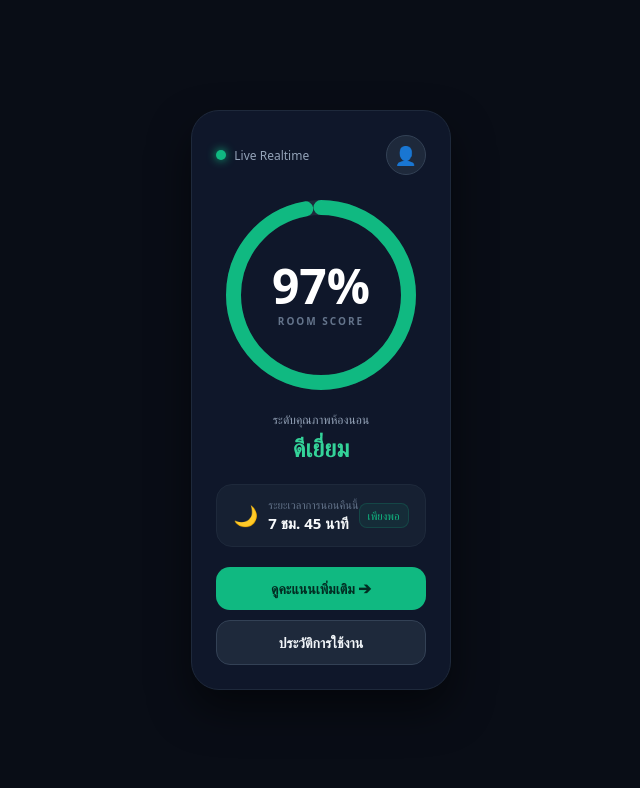
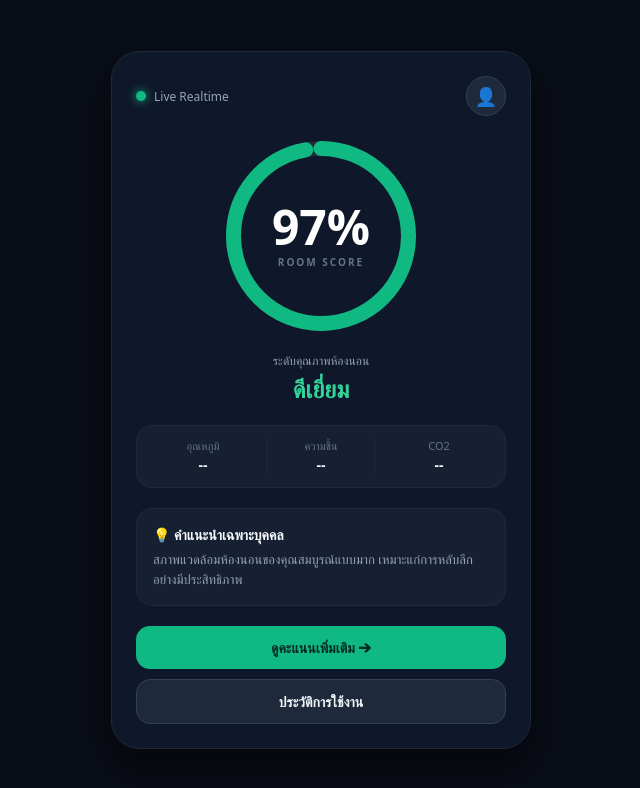
Before and after one commit to paradisesui/comflyyy, a Next.js app: page / in a window 1280 px wide. Shown: the top 788 px of the page, without its empty margins (319-959 px from the left). Built offline with nearby package versions, Linux system fonts and the light colour scheme; no server answers; the database is empty.

Commit message:
connect real-time firebase data to all pages

```diff
--- a/app/page.tsx
+++ b/app/page.tsx
@@ -8,15 +8,18 @@ import { ref, query, limitToLast, onValue } from 'firebase/database';
 interface SensorData {
   co2: number;
   humidity: number;
+  lux: number;
+  pm10: number;
+  pm1_0: number;
+  pm2_5: number;
+  sound: number;
   temperature: number;
+  timestamp: number;
 }
 
 export default function Home() {
   const [sensor, setSensor] = useState<SensorData | null>(null);
   const [loading, setLoading] = useState<boolean>(true);
-
-  // ข้อมูลสมมติชั่วโมงการนอน (หรือดึงจาก Database)
-  const sleepHours = "7 ชม. 45 นาที";
 
   useEffect(() => {
     try {
@@ -36,12 +39,15 @@ export default function Home() {
     }
   }, []);
 
+  // คำนวณ Room Score จากค่าสด
   const calculateScore = (data: SensorData | null) => {
     if (!data) return 97;
     let score = 100;
-    if (data.temperature > 25) score -= (data.temperature - 25) * 2;
+    if (data.temperature > 25) score -= Math.round((data.temperature - 25) * 2);
     if (data.co2 > 800) score -= 10;
-    return Math.max(0, Math.min(100, Math.round(score)));
+    if (data.pm2_5 > 15) score -= 10;
+    if (data.sound > 1000) score -= 5;
+    return Math.max(0, Math.min(100, score));
   };
 
   const score = calculateScore(sensor);
@@ -84,7 +90,6 @@ export default function Home() {
               {loading ? 'กำลังเชื่อมต่อ...' : 'Live Realtime'}
             </span>
           </div>
-          {/* ลิงก์ไปยังหน้า Account */}
           <Link href="/account" style={{
             width: '40px',
             height: '40px',
@@ -101,14 +106,14 @@ export default function Home() {
           </Link>
         </header>
 
-        {/* Circular Gauge Score */}
+        {/* Circular Score */}
         <section style={{ display: 'flex', flexDirection: 'column', alignItems: 'center', gap: '12px' }}>
           <div style={{ position: 'relative', width: '200px', height: '200px', display: 'flex', alignItems: 'center', justifyContent: 'center' }}>
             <svg transform="rotate(-90)" width="200" height="200" viewBox="0 0 160 160">
               <circle cx="80" cy="80" r="70" stroke="#1e293b" strokeWidth="12" fill="transparent" />
               <circle
                 cx="80" cy="80" r="70"
-                stroke="#10b981"
+                stroke={score >= 80 ? '#10b981' : score >= 60 ? '#f59e0b' : '#ef4444'}
                 strokeWidth="12"
                 fill="transparent"
                 strokeDasharray="440"
@@ -125,34 +130,13 @@ export default function Home() {
 
           <div style={{ textAlign: 'center' }}>
             <span style={{ fontSize: '12px', color: '#94a3b8' }}>ระดับคุณภาพห้องนอน</span>
-            <h2 style={{ fontSize: '24px', color: '#34d399', fontWeight: '700', margin: '2px 0 0 0' }}>ดีเยี่ยม</h2>
+            <h2 style={{ fontSize: '24px', color: score >= 80 ? '#34d399' : '#f59e0b', fontWeight: '700', margin: '2px 0 0 0' }}>
+              {score >= 80 ? 'ดีเยี่ยม' : score >= 60 ? 'ปานกลาง' : 'ควรปรับปรุง'}
+            </h2>
           </div>
         </section>
 
-        {/* 🛏️ เพิ่มแถบแสดงชั่วโมงการนอน */}
-        <div style={{
-          backgroundColor: '#162032',
-          padding: '12px 16px',
-          borderRadius: '16px',
-          border: '1px solid #1e293b',
-          display: 'flex',
-          justifyContent: 'space-between',
-          alignItems: 'center'
-        }}>
-          <div style={{ display: 'flex', alignItems: 'center', gap: '10px' }}>
-            <span style={{ fontSize: '20px' }}>🌙</span>
-            <div>
-              <span style={{ fontSize: '11px', color: '#64748b', display: 'block' }}>ระยะเวลาการนอนคืนนี้</span>
-              <span style={{ fontSize: '15px', fontWeight: '700', color: '#f8fafc' }}>{sleepHours}</span>
-            </div>
-          </div>
-          <span style={{ fontSize: '11px', color: '#10b981', backgroundColor: '#10b98115', padding: '4px 8px', borderRadius: '8px', border: '1px solid #10b98130' }}>
-            เพียงพอ
-          </span>
-        </div>
-
-        {/* Realtime Sensors Pill Grid */}
-        {sensor && (
+        {/* Realtime Sensors Preview Grid */}
         <div style={{
           display: 'grid',
           gridTemplateColumns: '1fr 1fr 1fr',
@@ -164,20 +148,44 @@ export default function Home() {
         }}>
           <div style={{ textAlign: 'center' }}>
             <span style={{ fontSize: '11px', color: '#64748b', display: 'block' }}>อุณหภูมิ</span>
-              <span style={{ fontSize: '14px', fontWeight: '700', color: '#f1f5f9' }}>{sensor.temperature?.toFixed(1)}°C</span>
+            <span style={{ fontSize: '14px', fontWeight: '700', color: '#f1f5f9' }}>
+              {sensor ? `${sensor.temperature?.toFixed(1)}°C` : '--'}
+            </span>
           </div>
           <div style={{ textAlign: 'center', borderLeft: '1px solid #1e293b', borderRight: '1px solid #1e293b' }}>
             <span style={{ fontSize: '11px', color: '#64748b', display: 'block' }}>ความชื้น</span>
-              <span style={{ fontSize: '14px', fontWeight: '700', color: '#f1f5f9' }}>{sensor.humidity?.toFixed(0)}%</span>
+            <span style={{ fontSize: '14px', fontWeight: '700', color: '#f1f5f9' }}>
+              {sensor ? `${sensor.humidity?.toFixed(0)}%` : '--'}
+            </span>
           </div>
           <div style={{ textAlign: 'center' }}>
             <span style={{ fontSize: '11px', color: '#64748b', display: 'block' }}>CO2</span>
-              <span style={{ fontSize: '14px', fontWeight: '700', color: '#f1f5f9' }}>{sensor.co2} ppm</span>
+            <span style={{ fontSize: '14px', fontWeight: '700', color: '#f1f5f9' }}>
+              {sensor ? `${sensor.co2} ppm` : '--'}
+            </span>
           </div>
         </div>
-        )}
 
-        {/* Navigation Buttons */}
+        {/* Dynamic AI Recommendation */}
+        <div style={{
+          backgroundColor: '#162032',
+          padding: '16px',
+          borderRadius: '16px',
+          border: '1px solid #1e293b'
+        }}>
+          <p style={{ fontSize: '14px', fontWeight: '600', color: '#f8fafc', margin: '0 0 6px 0', display: 'flex', alignItems: 'center', gap: '6px' }}>
+            💡 คำแนะนำเฉพาะบุคคล
+          </p>
+          <p style={{ fontSize: '13px', color: '#94a3b8', margin: 0, lineHeight: '1.5' }}>
+            {sensor && sensor.temperature > 26
+              ? 'อุณหภูมิห้องค่อนข้างสูง อาจทำให้หลับตื้นขึ้น แนะนำปรับแอร์ให้อยู่ช่วง 24-25°C'
+              : sensor && sensor.co2 > 800
+              ? 'ระดับ CO2 สูงเกินไป อาจทำให้ตื่นมาแล้วปวดหัว แนะนำให้อากาศถ่ายเทเพิ่มขึ้น'
+              : 'สภาพแวดล้อมห้องนอนของคุณสมบูรณ์แบบมาก เหมาะแก่การหลับลึกอย่างมีประสิทธิภาพ'}
+          </p>
+        </div>
+
+        {/* Buttons */}
         <footer style={{ display: 'flex', flexDirection: 'column', gap: '10px', marginTop: 'auto' }}>
           <Link href="/sensors" style={{
             backgroundColor: '#10b981',
--- a/app/sensors/page.tsx
+++ b/app/sensors/page.tsx
@@ -1,16 +1,49 @@
 'use client';
 
-import React from 'react';
+import React, { useState, useEffect } from 'react';
 import Link from 'next/link';
+import { database } from '@/app/lib/firebase';
+import { ref, query, limitToLast, onValue } from 'firebase/database';
+
+interface SensorData {
+  co2: number;
+  humidity: number;
+  lux: number;
+  pm10: number;
+  pm1_0: number;
+  pm2_5: number;
+  sound: number;
+  temperature: number;
+  timestamp: number;
+}
 
 export default function SensorsPage() {
+  const [sensor, setSensor] = useState<SensorData | null>(null);
+
+  useEffect(() => {
+    try {
+      const logsRef = ref(database, 'logs');
+      const latestLogQuery = query(logsRef, limitToLast(1));
+      const unsubscribe = onValue(latestLogQuery, (snapshot) => {
+        if (snapshot.exists()) {
+          const data = snapshot.val();
+          const latestKey = Object.keys(data)[0];
+          setSensor(data[latestKey]);
+        }
+      });
+      return () => unsubscribe();
+    } catch (e) {
+      console.error(e);
+    }
+  }, []);
+
   const sensors = [
-    { name: 'อุณหภูมิ (SHT31)', value: '27.9°C', status: 'เฝ้าระวัง', color: '#f59e0b', icon: '🌡️' },
-    { name: 'ความชื้น (SHT31)', value: '57.5%', status: 'ปกติ', color: '#10b981', icon: '💧' },
-    { name: 'แสงสว่าง (BH1750)', value: '68.7 Lux', status: 'สว่างไป', color: '#f59e0b', icon: '💡' },
-    { name: 'CO2 (MH-Z19B)', value: '992 ppm', status: 'ปานกลาง', color: '#f59e0b', icon: '🍃' },
-    { name: 'เสียงรบกวน (KY-038)', value: '1650 dB', status: 'เงียบสงบ', color: '#10b981', icon: '🔊' },
-    { name: 'PM2.5 (PMS5003)', value: '1 µg/m³', status: 'ดีมาก', color: '#10b981', icon: '🌫️' },
+    { name: 'อุณหภูมิ (SHT31)', value: sensor ? `${sensor.temperature?.toFixed(1)}°C` : '--', status: sensor && sensor.temperature > 26 ? 'เฝ้าระวัง' : 'ปกติ', color: sensor && sensor.temperature > 26 ? '#f59e0b' : '#10b981', icon: '🌡️' },
+    { name: 'ความชื้น (SHT31)', value: sensor ? `${sensor.humidity?.toFixed(0)}%` : '--', status: 'ปกติ', color: '#10b981', icon: '💧' },
+    { name: 'แสงสว่าง (BH1750)', value: sensor ? `${sensor.lux?.toFixed(1)} Lux` : '--', status: sensor && sensor.lux > 50 ? 'สว่างไป' : 'เหมาะกับการนอน', color: sensor && sensor.lux > 50 ? '#f59e0b' : '#10b981', icon: '💡' },
+    { name: 'CO2 (MH-Z19B)', value: sensor ? `${sensor.co2} ppm` : '--', status: sensor && sensor.co2 > 800 ? 'ปานกลาง' : 'ดีมาก', color: sensor && sensor.co2 > 800 ? '#f59e0b' : '#10b981', icon: '🍃' },
+    { name: 'เสียงรบกวน (KY-038)', value: sensor ? `${sensor.sound}` : '--', status: sensor && sensor.sound > 1500 ? 'มีเสียงรบกวน' : 'เงียบสงบ', color: sensor && sensor.sound > 1500 ? '#ef4444' : '#10b981', icon: '🔊' },
+    { name: 'PM2.5 (PMS5003)', value: sensor ? `${sensor.pm2_5} µg/m³` : '--', status: 'ดีมาก', color: '#10b981', icon: '🌫️' },
   ];
 
   return (
@@ -35,18 +68,16 @@ export default function SensorsPage() {
         flexDirection: 'column',
         gap: '20px'
       }}>
-        {/* Header */}
         <div style={{ display: 'flex', alignItems: 'center', justifyContent: 'space-between' }}>
           <Link href="/" style={{ color: '#94a3b8', textDecoration: 'none', fontSize: '14px' }}>
             ← ย้อนกลับ
           </Link>
           <h1 style={{ fontSize: '18px', fontWeight: '700', margin: 0, color: '#f8fafc' }}>
-            รายละเอียดเซนเซอร์
+            รายละเอียดเซนเซอร์สด
           </h1>
           <div style={{ width: '40px' }}></div>
         </div>
 
-        {/* 2-Column Sensor Cards */}
         <div style={{ display: 'grid', gridTemplateColumns: '1fr 1fr', gap: '12px' }}>
           {sensors.map((s, i) => (
             <div key={i} style={{
@@ -77,29 +108,6 @@ export default function SensorsPage() {
           ))}
         </div>
 
-        {/* Chart Card */}
-        <div style={{
-          backgroundColor: '#162032',
-          padding: '16px',
-          borderRadius: '16px',
-          border: '1px solid #1e293b'
-        }}>
-          <h3 style={{ fontSize: '13px', color: '#f1f5f9', margin: '0 0 10px 0' }}>📊 กราฟพฤติกรรมสิ่งแวดล้อมคืนนี้</h3>
-          <div style={{
-            height: '100px',
-            backgroundColor: '#090d16',
-            borderRadius: '12px',
-            display: 'flex',
-            alignItems: 'center',
-            justifyContent: 'center',
-            color: '#475569',
-            fontSize: '12px'
-          }}>
-            [ Sensor Live Chart ]
-          </div>
-        </div>
-
-        {/* Footer */}
         <Link href="/" style={{
           backgroundColor: '#1e293b',
           color: '#f1f5f9',
```
Lines whose indentation alone changed are shown as unchanged.
